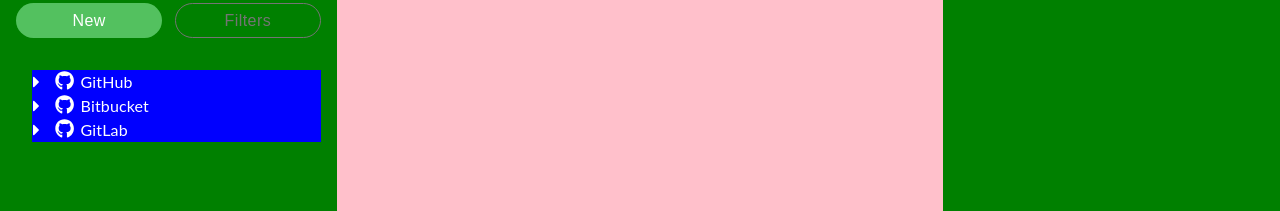
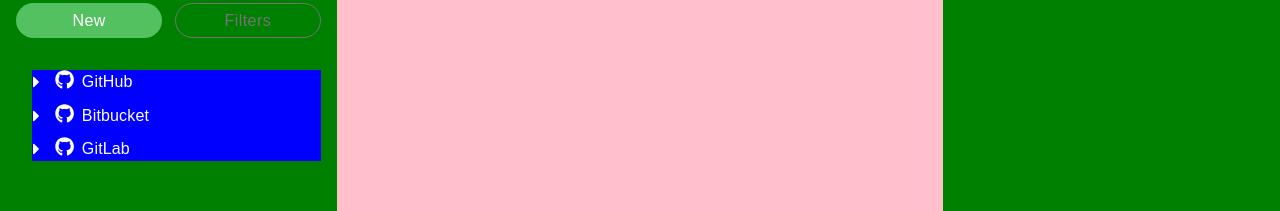
Before and after one commit to rarcz29/cnode-client, a React (Create React App) app: page / in a window 1280 px wide. Shown: the part 139-350 px from the top of the page. Built offline with nearby package versions, Linux system fonts and the light colour scheme.

Commit message:
Update the left panel

```diff
--- a/src/components/common/tree/TreeItem/style.js
+++ b/src/components/common/tree/TreeItem/style.js
@@ -3,9 +3,11 @@ import styled from 'styled-components';
 
 export const StyledTreeItem = styled(TreeItem)`
     && {
+        margin-bottom: ${(props) => props.marginBottom || '2px'};
+
         & div {
             background-color: transparent;
-            font-family: 'Lato', sans-serif !important;
+            font-family: 'Karla', sans-serif !important;
 
             &:hover {
                 background-color: transparent;
--- a/src/components/layouts/PanelLayout/PanelLayout.js
+++ b/src/components/layouts/PanelLayout/PanelLayout.js
@@ -68,6 +68,7 @@ const PanelLayout = () => {
                                     <span>GitHub</span>
                                 </div>
                             }
+                            marginBottom="0.6rem"
                         >
                             <TreeItem nodeId="2" label="Calendar" />
                             <TreeItem nodeId="3" label="Chrome" />
@@ -81,6 +82,7 @@ const PanelLayout = () => {
                                     <span>Bitbucket</span>
                                 </div>
                             }
+                            marginBottom="0.6rem"
                         >
                             <TreeItem nodeId="6" label="Material-UI">
                                 <TreeItem nodeId="7" label="src">
--- a/src/components/layouts/PanelLayout/styles.js
+++ b/src/components/layouts/PanelLayout/styles.js
@@ -26,6 +26,6 @@ export const TreeContainer = styled.div`
 `;
 
 export const TreeFontAwesomeIcon = styled(FontAwesomeIcon)`
-    font-size: 1.2rem;
-    margin-right: 0.4rem;
+    font-size: 1.2em;
+    margin-right: 0.4em;
 `;
```
